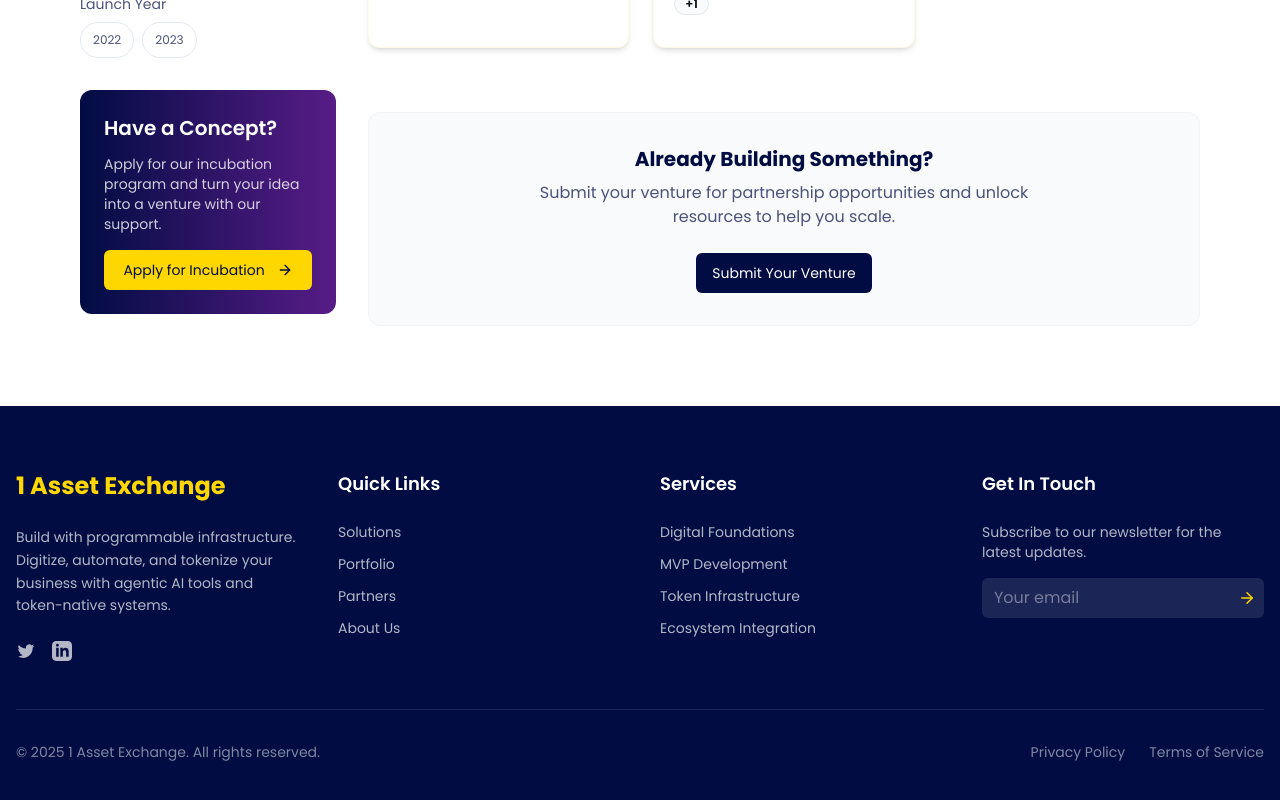
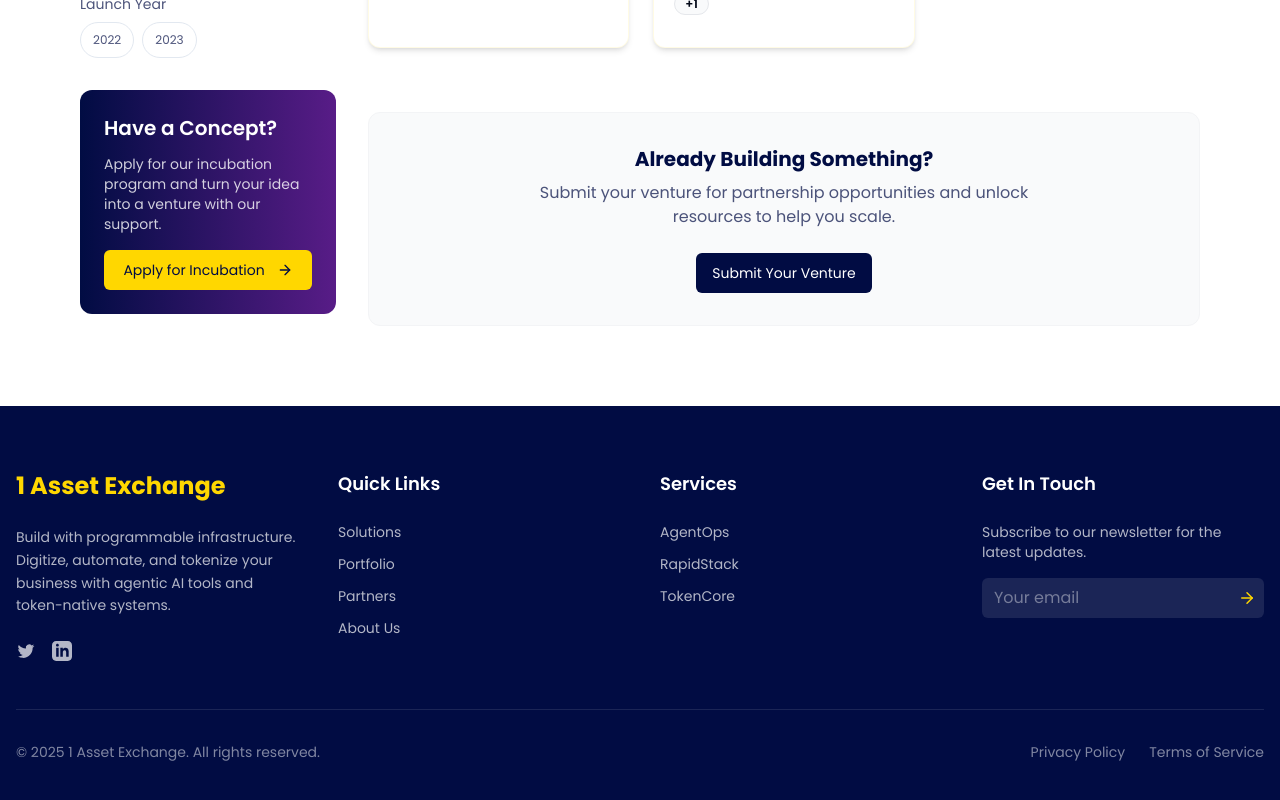
Before and after one commit to lanisterd/asset-genesis-landing-57, a React (Vite) app: page /portfolio in a window 1280 px wide. Shown: the part 1922-2722 px from the top of the page. Built offline with nearby package versions, Linux system fonts and the light colour scheme.

Commit message:
Fix: Footer services content
Update the services content in the footer component.

```diff
--- a/src/components/Footer.tsx
+++ b/src/components/Footer.tsx
@@ -1,4 +1,3 @@
-
 import React from "react";
 import { ArrowRight } from "lucide-react";
 
@@ -44,10 +43,9 @@ const Footer = () => {
           <div>
             <h4 className="text-lg font-semibold mb-6">Services</h4>
             <ul className="space-y-3 text-sm">
-              <li><a href="#" className="text-white/70 hover:text-royalgold transition-colors">Digital Foundations</a></li>
-              <li><a href="#" className="text-white/70 hover:text-royalgold transition-colors">MVP Development</a></li>
-              <li><a href="#" className="text-white/70 hover:text-royalgold transition-colors">Token Infrastructure</a></li>
-              <li><a href="#" className="text-white/70 hover:text-royalgold transition-colors">Ecosystem Integration</a></li>
+              <li><a href="#services" className="text-white/70 hover:text-royalgold transition-colors">AgentOps</a></li>
+              <li><a href="#services" className="text-white/70 hover:text-royalgold transition-colors">RapidStack</a></li>
+              <li><a href="#services" className="text-white/70 hover:text-royalgold transition-colors">TokenCore</a></li>
             </ul>
           </div>
 
```
